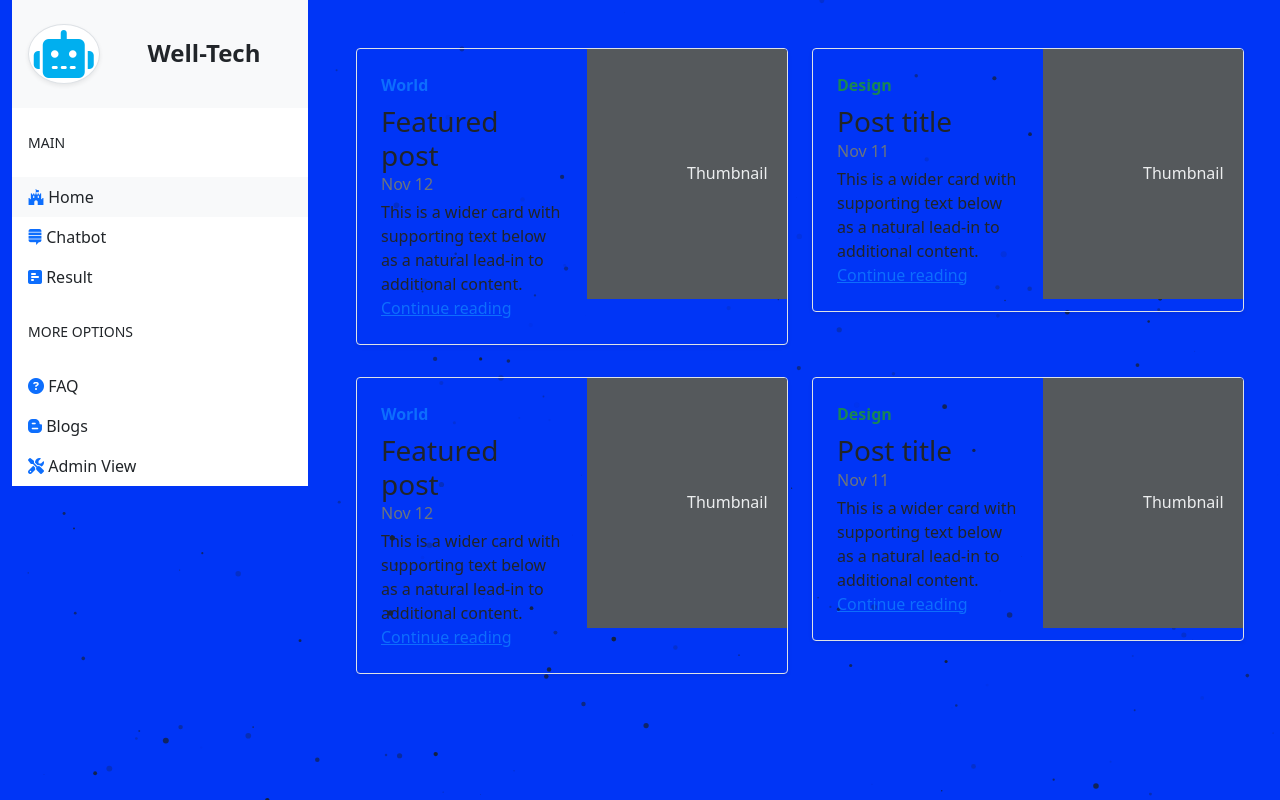
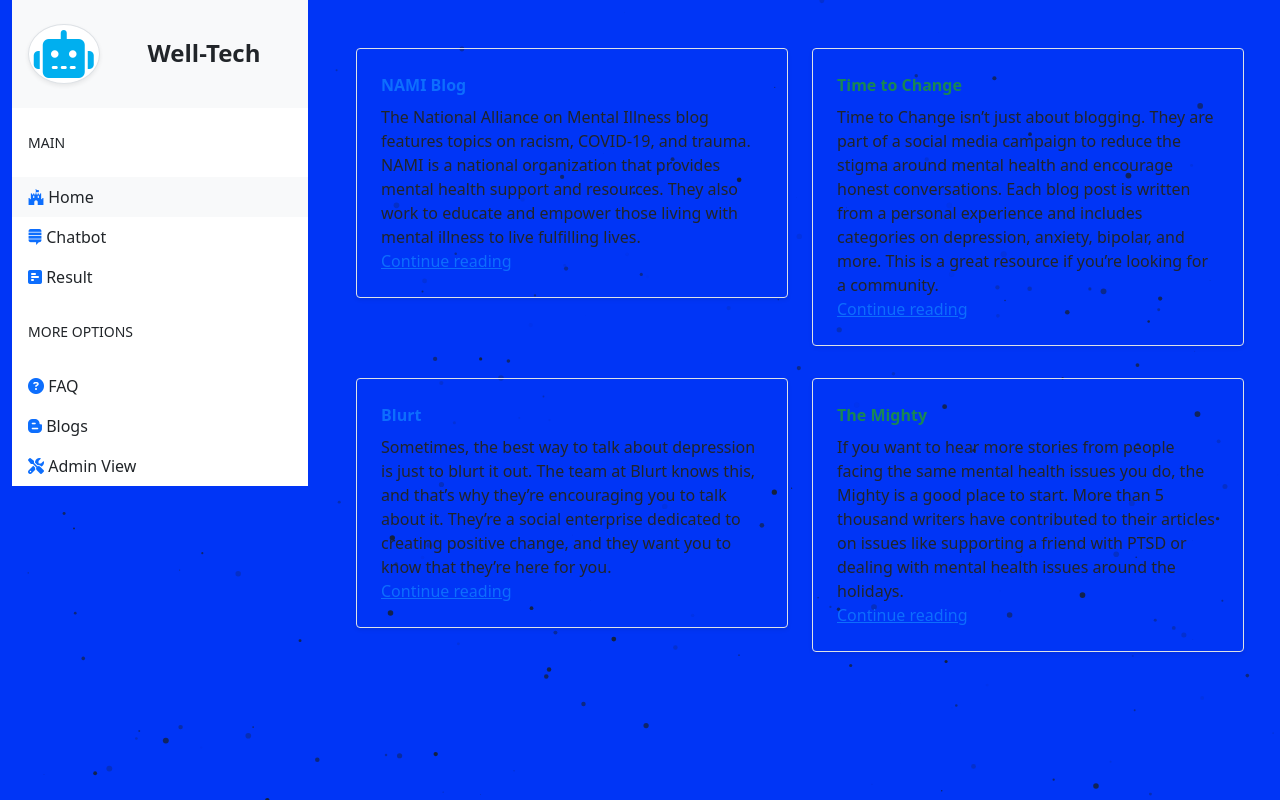
Before and after one commit to its-a-me-coder/WellTech-master, a Django app: page /blog/ in a window 1280 px wide. Run offline with Django 4.2, Linux system fonts and the light colour scheme; some libraries are stand-ins or nearby versions.

Commit message:
blogs and index fix

```diff
--- a/website/webapp/templates/blog.html
+++ b/website/webapp/templates/blog.html
@@ -8,30 +8,19 @@
           class="row g-0 border rounded overflow-hidden flex-md-row mb-4 shadow-sm h-md-250 position-relative"
         >
           <div class="col p-4 d-flex flex-column position-static">
-            <strong class="d-inline-block mb-2 text-primary">World</strong>
-            <h3 class="mb-0">Featured post</h3>
-            <div class="mb-1 text-muted">Nov 12</div>
+            <strong class="d-inline-block mb-2 text-primary">NAMI Blog</strong>
             <p class="card-text mb-auto">
-              This is a wider card with supporting text below as a natural
-              lead-in to additional content.
+              The National Alliance on Mental Illness blog features topics on
+              racism, COVID-19, and trauma. NAMI is a national organization that
+              provides mental health support and resources. They also work to
+              educate and empower those living with mental illness to live
+              fulfilling lives.
             </p>
-            <a href="#" class="stretched-link">Continue reading</a>
-          </div>
-          <div class="col-auto d-none d-lg-block">
-            <svg
-              class="bd-placeholder-img"
-              width="200"
-              height="250"
-              xmlns="http://www.w3.org/2000/svg"
-              role="img"
-              aria-label="Placeholder: Thumbnail"
-              preserveAspectRatio="xMidYMid slice"
-              focusable="false"
+            <a
+              href="https://www.nami.org/Blogs/NAMI-Blog"
+              class="stretched-link"
+              >Continue reading</a
             >
-              <title>Placeholder</title>
-              <rect width="100%" height="100%" fill="#55595c" />
-              <text x="50%" y="50%" fill="#eceeef" dy=".3em">Thumbnail</text>
-            </svg>
           </div>
         </div>
       </div>
@@ -40,30 +29,22 @@
           class="row g-0 border rounded overflow-hidden flex-md-row mb-4 shadow-sm h-md-250 position-relative"
         >
           <div class="col p-4 d-flex flex-column position-static">
-            <strong class="d-inline-block mb-2 text-success">Design</strong>
-            <h3 class="mb-0">Post title</h3>
-            <div class="mb-1 text-muted">Nov 11</div>
+            <strong class="d-inline-block mb-2 text-success"
+              >Time to Change</strong
+            >
             <p class="mb-auto">
-              This is a wider card with supporting text below as a natural
-              lead-in to additional content.
+              Time to Change isn’t just about blogging. They are part of a
+              social media campaign to reduce the stigma around mental health
+              and encourage honest conversations. Each blog post is written from
+              a personal experience and includes categories on depression,
+              anxiety, bipolar, and more. This is a great resource if you’re
+              looking for a community.
             </p>
-            <a href="#" class="stretched-link">Continue reading</a>
-          </div>
-          <div class="col-auto d-none d-lg-block">
-            <svg
-              class="bd-placeholder-img"
-              width="200"
-              height="250"
-              xmlns="http://www.w3.org/2000/svg"
-              role="img"
-              aria-label="Placeholder: Thumbnail"
-              preserveAspectRatio="xMidYMid slice"
-              focusable="false"
+            <a
+              href="https://www.time-to-change.org.uk/about-us"
+              class="stretched-link"
+              >Continue reading</a
             >
-              <title>Placeholder</title>
-              <rect width="100%" height="100%" fill="#55595c" />
-              <text x="50%" y="50%" fill="#eceeef" dy=".3em">Thumbnail</text>
-            </svg>
           </div>
         </div>
       </div>
@@ -74,30 +55,17 @@
           class="row g-0 border rounded overflow-hidden flex-md-row mb-4 shadow-sm h-md-250 position-relative"
         >
           <div class="col p-4 d-flex flex-column position-static">
-            <strong class="d-inline-block mb-2 text-primary">World</strong>
-            <h3 class="mb-0">Featured post</h3>
-            <div class="mb-1 text-muted">Nov 12</div>
+            <strong class="d-inline-block mb-2 text-primary">Blurt</strong>
             <p class="card-text mb-auto">
-              This is a wider card with supporting text below as a natural
-              lead-in to additional content.
+              Sometimes, the best way to talk about depression is just to blurt
+              it out. The team at Blurt knows this, and that’s why they’re
+              encouraging you to talk about it. They’re a social enterprise
+              dedicated to creating positive change, and they want you to know
+              that they’re here for you.
             </p>
-            <a href="#" class="stretched-link">Continue reading</a>
-          </div>
-          <div class="col-auto d-none d-lg-block">
-            <svg
-              class="bd-placeholder-img"
-              width="200"
-              height="250"
-              xmlns="http://www.w3.org/2000/svg"
-              role="img"
-              aria-label="Placeholder: Thumbnail"
-              preserveAspectRatio="xMidYMid slice"
-              focusable="false"
+            <a href="https://www.blurtitout.org/blog/" class="stretched-link"
+              >Continue reading</a
             >
-              <title>Placeholder</title>
-              <rect width="100%" height="100%" fill="#55595c" />
-              <text x="50%" y="50%" fill="#eceeef" dy=".3em">Thumbnail</text>
-            </svg>
           </div>
         </div>
       </div>
@@ -106,30 +74,17 @@
           class="row g-0 border rounded overflow-hidden flex-md-row mb-4 shadow-sm h-md-250 position-relative"
         >
           <div class="col p-4 d-flex flex-column position-static">
-            <strong class="d-inline-block mb-2 text-success">Design</strong>
-            <h3 class="mb-0">Post title</h3>
-            <div class="mb-1 text-muted">Nov 11</div>
+            <strong class="d-inline-block mb-2 text-success">The Mighty</strong>
             <p class="mb-auto">
-              This is a wider card with supporting text below as a natural
-              lead-in to additional content.
+              If you want to hear more stories from people facing the same
+              mental health issues you do, the Mighty is a good place to start.
+              More than 5 thousand writers have contributed to their articles on
+              issues like supporting a friend with PTSD or dealing with mental
+              health issues around the holidays.
             </p>
-            <a href="#" class="stretched-link">Continue reading</a>
-          </div>
-          <div class="col-auto d-none d-lg-block">
-            <svg
-              class="bd-placeholder-img"
-              width="200"
-              height="250"
-              xmlns="http://www.w3.org/2000/svg"
-              role="img"
-              aria-label="Placeholder: Thumbnail"
-              preserveAspectRatio="xMidYMid slice"
-              focusable="false"
+            <a href="https://themighty.com/" class="stretched-link"
+              >Continue reading</a
             >
-              <title>Placeholder</title>
-              <rect width="100%" height="100%" fill="#55595c" />
-              <text x="50%" y="50%" fill="#eceeef" dy=".3em">Thumbnail</text>
-            </svg>
           </div>
         </div>
       </div>
--- a/website/webapp/templates/index.html
+++ b/website/webapp/templates/index.html
@@ -12,7 +12,7 @@
           float: right;
         "
       >
-        WELCOME TO RASA
+        WELCOME TO WELLTECH
       </p>
       <p
         style="
```
